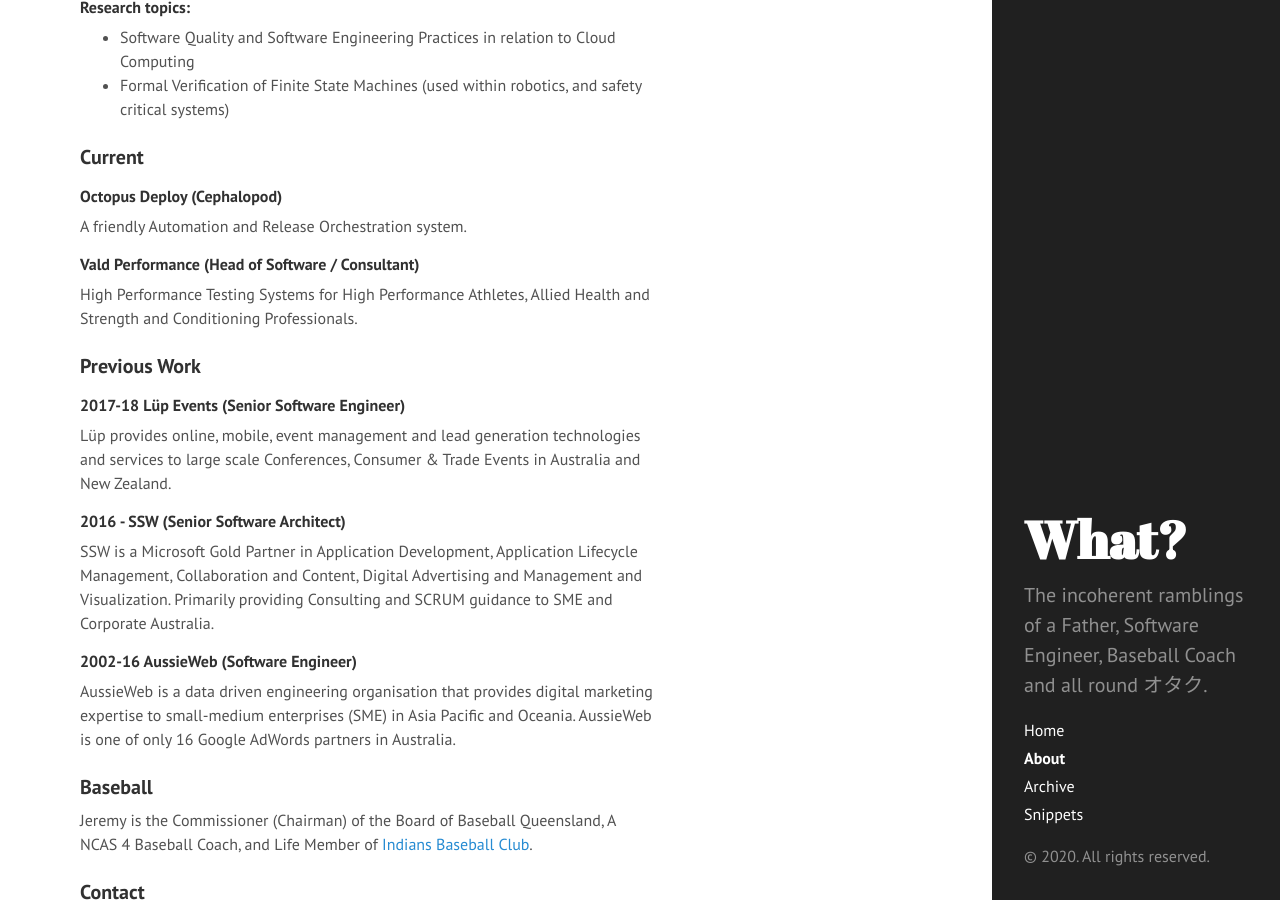
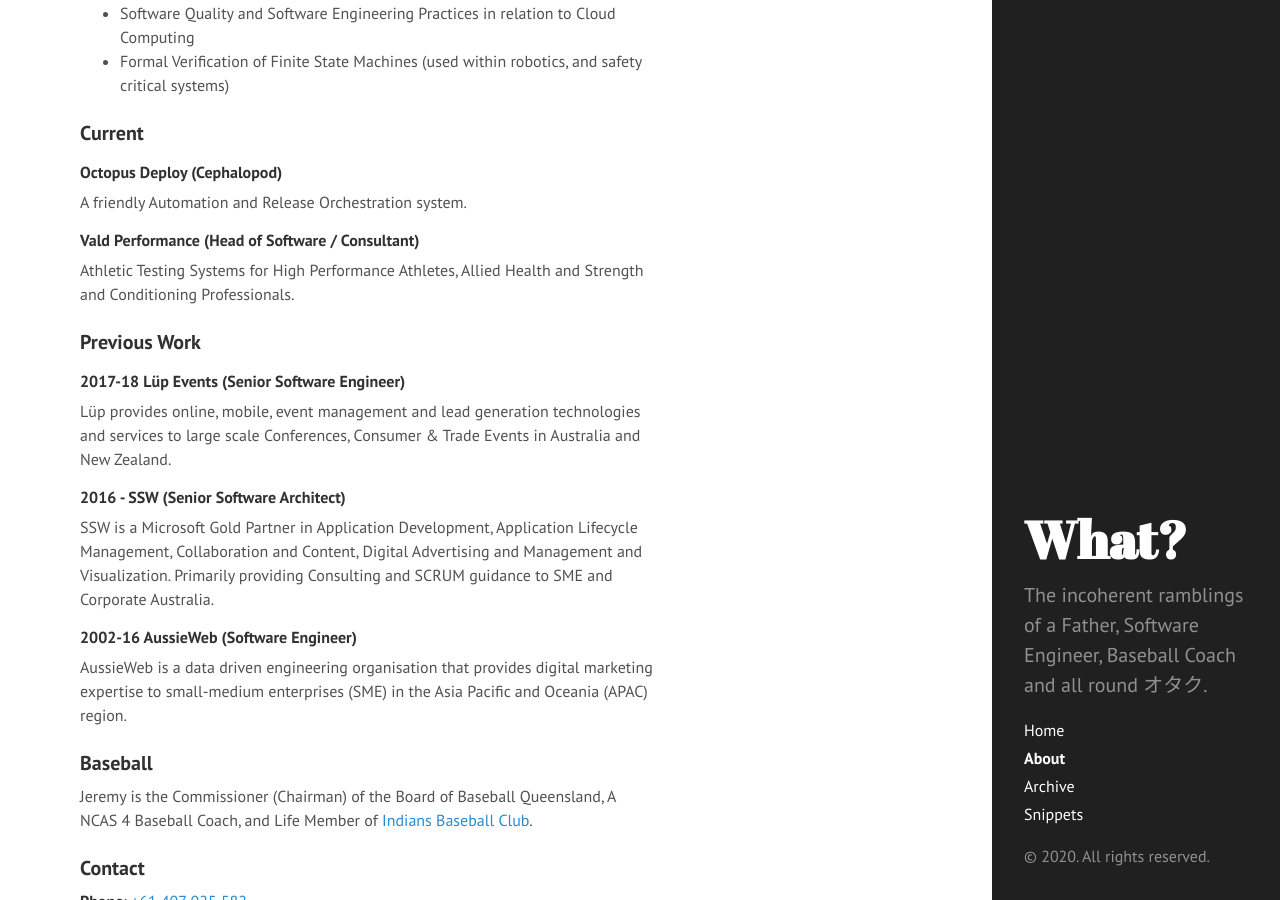
Before and after one commit to JeremyCade/jeremycade.github.io, a Jekyll site: the page built from about.md, in a window 1280 px wide and 900 px high, scrolled down 582 px. Built offline with Jekyll 4.4.1, drawn with Linux system fonts in a browser that asks for light colours; some of the changed text lies outside the part shown.

Commit message:
Chore: Update about

```diff
--- a/about.md
+++ b/about.md
@@ -34,7 +34,7 @@
 
 #### Vald Performance (Head of Software / Consultant)
 
-High Performance Testing Systems for High Performance Athletes, Allied Health and Strength and Conditioning Professionals.
+Athletic Testing Systems for High Performance Athletes, Allied Health and Strength and Conditioning Professionals.
 
 ### Previous Work
 
@@ -49,8 +49,7 @@
 
 #### 2002-16 AussieWeb (Software Engineer)
 
-AussieWeb is a data driven engineering organisation that provides digital marketing expertise to small-medium enterprises (SME) in Asia Pacific and Oceania.
-AussieWeb is one of only 16 Google AdWords partners in Australia.
+AussieWeb is a data driven engineering organisation that provides digital marketing expertise to small-medium enterprises (SME) in the Asia Pacific and Oceania (APAC) region.
 
 ### Baseball
 
```
Also changed, not shown: other parts of about.md (+2 -2 lines).
